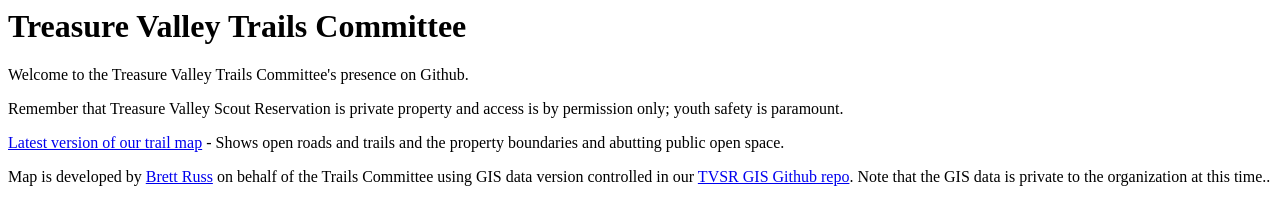
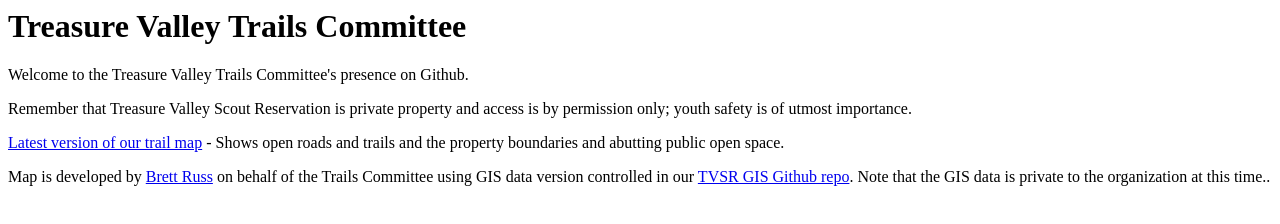
Before and after one commit to tvsr-gis/tvsr-gis.github.io, a plain HTML site: page index.html in a window 1280 px wide. Drawn offline with Linux system fonts and the light colour scheme.

Commit message:
apparently an edit of this file is needed to serve fresh content?

```diff
--- a/index.html
+++ b/index.html
@@ -4,7 +4,7 @@
     Welcome to the Treasure Valley Trails Committee's presence on Github.
   </p>
   <p>
-    Remember that Treasure Valley Scout Reservation is private property and access is by permission only; youth safety is paramount.
+    Remember that Treasure Valley Scout Reservation is private property and access is by permission only; youth safety is of utmost importance.
   </p>
   <p>
     <a href="tvsr_trail_map.pdf">Latest version of our trail map</a> - Shows open roads and trails and the property boundaries and abutting public open space.
```
